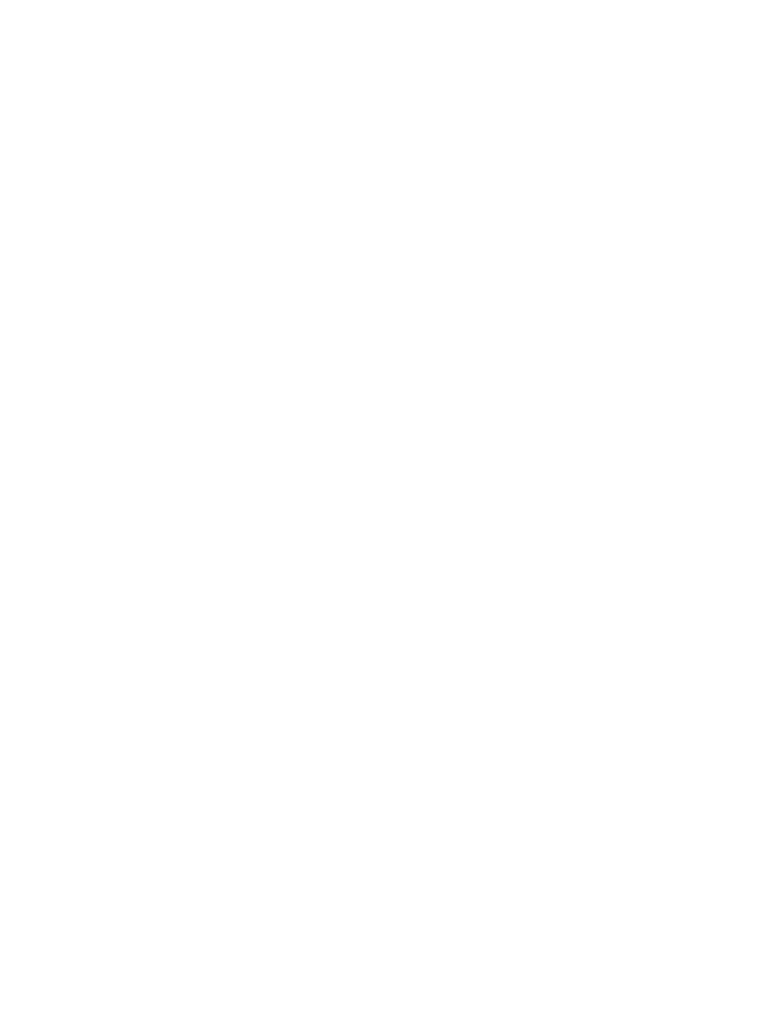
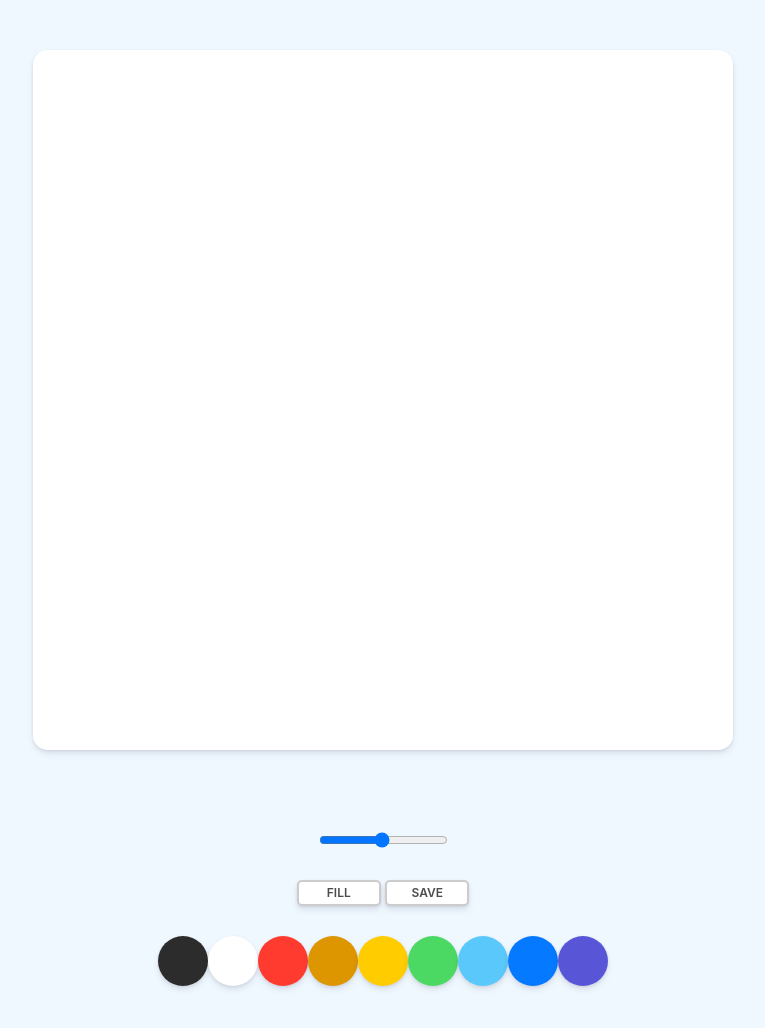
Before and after one commit to jisu2433/paint, a plain HTML site: page index.html in a window 1280 px wide. Shown: the whole page, without its empty margins (257-1022 px from the left). Before the commit the page ends 800 px from the top, so only its background shows below. Drawn offline with Linux system fonts and the light colour scheme.

Commit message:
update : 파일 추가

```diff
--- a/app.js
+++ b/app.js
@@ -0,0 +1,104 @@
+const canvas = document.getElementById("jsCanvas");
+const ctx = canvas.getContext("2d");
+const colors = document.getElementsByClassName("jsColor");
+const range = document.getElementById("jsRange");
+const mode = document.getElementById("jsMode");
+const saveBtn = document.getElementById("jsSave");
+
+const INITIAL_COLOR = "#2C2C2C"
+const CANVAS_SIZE = 700;
+
+canvas.width = CANVAS_SIZE;
+canvas.height = CANVAS_SIZE;
+
+ctx.fillStyle = "white";
+ctx.fillRect(0, 0, CANVAS_SIZE, CANVAS_SIZE);
+ctx.strokeStyle = INITIAL_COLOR;
+ctx.fillStyle = INITIAL_COLOR;
+ctx.lineWidth = 2.5;
+
+let painting = false;
+let filling = false;
+
+function stopPainting(){
+    painting = false;
+}
+
+function startPainting(){
+    painting = true;
+}
+
+function onMouseMove(event){
+    const x = event.offsetX;
+    const y = event.offsetY;
+    if(!painting){
+        ctx.beginPath();
+        ctx.moveTo(x, y);
+    } else {
+        ctx.lineTo(x, y);
+        ctx.stroke();
+    }
+}
+
+function handleColorclick(event){
+    const color = event.target.style.backgroundColor;
+    ctx.strokeStyle = color;
+    ctx.fillStyle = color;
+}
+
+function handleRangeChange(event){
+    const size = event.target.value;
+    ctx.lineWidth = size;
+}
+
+function handleModeClick(){
+    if(filling === true){
+        filling = false;
+        mode.innerText = "Fill"
+    } else {
+        filling = true;
+        mode.innerText = "Paint";
+    }
+}
+
+function handleCanvasClick(){
+    if(filling){
+    ctx.fillRect(0, 0, CANVAS_SIZE, CANVAS_SIZE)
+    }
+}
+
+function handleCM(event) {
+    event.preventDefault()
+}
+
+function handleSaveClick() {
+    const image = canvas.toDataURL("");
+    const link = document.createElement("a");
+    link.href = image;
+    link.download = "PaintJS[EXPORT]";
+    link.click();
+}
+
+if(canvas){
+    canvas.addEventListener("mousemove", onMouseMove);
+    canvas.addEventListener("mousedown", startPainting);
+    canvas.addEventListener("mouseup", stopPainting);
+    canvas.addEventListener("mouseleave", stopPainting);
+    canvas.addEventListener("click", handleCanvasClick);
+    canvas.addEventListener("contextmenu", handleCM)
+}
+
+Array.from(colors).forEach(color => color.addEventListener("click",handleColorclick)
+);
+
+if (range) {
+    range.addEventListener("input", handleRangeChange);
+}
+
+if(mode){
+    mode.addEventListener("click", handleModeClick)
+}
+
+if(saveBtn) {
+    saveBtn.addEventListener("click", handleSaveClick)
+}
--- a/index.html
+++ b/index.html
@@ -8,6 +8,45 @@
     <title>Paint</title>
 </head>
 <body>
+    <canvas id="jsCanvas" class="canvas"></canvas>
+    <div class="controls">
+        <div class="controls__range">
+            <input type="range" id="jsRange" min="0.1" max="5.0" value="2.5" step="0.1">
+        </div>
+        <div class="controls__btns">
+            <button id="jsMode">Fill</button>
+            <button id="jsSave">Save</button>
+        </div>
+        <div class="controls__colors" id="jsColors">
+            <div class="controls__color jsColor"
+            style="background-color:#2c2c2c"
+            ></div>
+            <div class="controls__color jsColor"
+            style="background-color:white"
+            ></div>
+            <div class="controls__color jsColor"
+            style="background-color: #FF3B30"
+            ></div>
+            <div class="controls__color jsColor"
+            style="background-color: #DD9500"
+            ></div>
+            <div class="controls__color jsColor"
+            style="background-color:#FFCC00"
+            ></div>
+            <div class="controls__color jsColor"
+            style="background-color:#4CD963"
+            ></div>
+            <div class="controls__color jsColor"
+            style="background-color: #5ac8fa"
+            ></div>
+            <div class="controls__color jsColor"
+            style="background-color: #0579ff"
+            ></div>
+            <div class="controls__color jsColor"
+            style="background-color: #5856d6"
+            ></div>
+        </div>
+    </div>
     <script src="app.js"></script>
 </body>
 </html>
--- /dev/null
+++ b/reset.css
@@ -0,0 +1,48 @@
+/* http://meyerweb.com/eric/tools/css/reset/
+   v2.0 | 20110126
+   License: none (public domain)
+*/
+
+html, body, div, span, applet, object, iframe,
+h1, h2, h3, h4, h5, h6, p, blockquote, pre,
+a, abbr, acronym, address, big, cite, code,
+del, dfn, em, img, ins, kbd, q, s, samp,
+small, strike, strong, sub, sup, tt, var,
+b, u, i, center,
+dl, dt, dd, ol, ul, li,
+fieldset, form, label, legend,
+table, caption, tbody, tfoot, thead, tr, th, td,
+article, aside, canvas, details, embed,
+figure, figcaption, footer, header, hgroup,
+menu, nav, output, ruby, section, summary,
+time, mark, audio, video {
+	margin: 0;
+	padding: 0;
+	border: 0;
+	font-size: 100%;
+	font: inherit;
+	vertical-align: baseline;
+}
+/* HTML5 display-role reset for older browsers */
+article, aside, details, figcaption, figure,
+footer, header, hgroup, menu, nav, section {
+	display: block;
+}
+body {
+	line-height: 1;
+}
+ol, ul {
+	list-style: none;
+}
+blockquote, q {
+	quotes: none;
+}
+blockquote:before, blockquote:after,
+q:before, q:after {
+	content: '';
+	content: none;
+}
+table {
+	border-collapse: collapse;
+	border-spacing: 0;
+}
--- a/style.css
+++ b/style.css
@@ -0,0 +1,63 @@
+@import "reset.css";
+body {
+    background-color: aliceblue;
+    font-family: -apple-system, BlinkMacSystemFont, 'Segoe UI', Roboto, Oxygen, Ubuntu, Cantarell, 'Open Sans', 'Helvetica Neue', sans-serif;
+    display: flex;
+    flex-direction: column;
+    align-items: center;
+    padding: 50px 0px;
+}
+
+.canvas {
+    width: 700px;
+    height: 700px;
+    background-color: white;
+    border-radius: 15px;
+    box-shadow: 0 4px 6px rgba(50, 50, 93, 0.11), 0 1px 3px rgba(0, 0, 0, 0.08);
+}
+.controls {
+    margin-top: 80px;
+    display: flex;
+    flex-direction: column;
+    align-items: center;
+}
+
+.controls .controls__btns {
+    margin-bottom: 30px;
+}
+
+.controls__btns button {
+    all: unset;
+    cursor: pointer;
+    background-color: white;
+    padding: 5px 0px;
+    width: 80px;
+    text-align: center;
+    border-radius: 5px;
+    box-shadow: 0 4px 6px rgba(50, 50, 93, 0.11), 0 1px 3px rgba(0, 0, 0, 0.08);
+    border: 2px solid rgba(0, 0, 0, 0.2);
+    color: rgba(0, 0, 0, 0.7);
+    text-transform: uppercase;
+    font-weight: 600;
+    font-size: 12px;
+}
+
+.controls__btns button:active{
+    transform: scale(0.98);
+}
+
+.controls .controls__colors{
+    display: flex;
+}
+
+.controls__colors .controls__color {
+    width: 50px;
+    height: 50px;
+    border-radius: 25px;
+    cursor: pointer;
+    box-shadow: 0 4px 6px rgba(50, 50, 93, 0.11), 0 1px 3px rgba(0, 0, 0, 0.08);
+}
+
+.controls .controls__range{
+    margin-bottom: 30px;
+}
```
